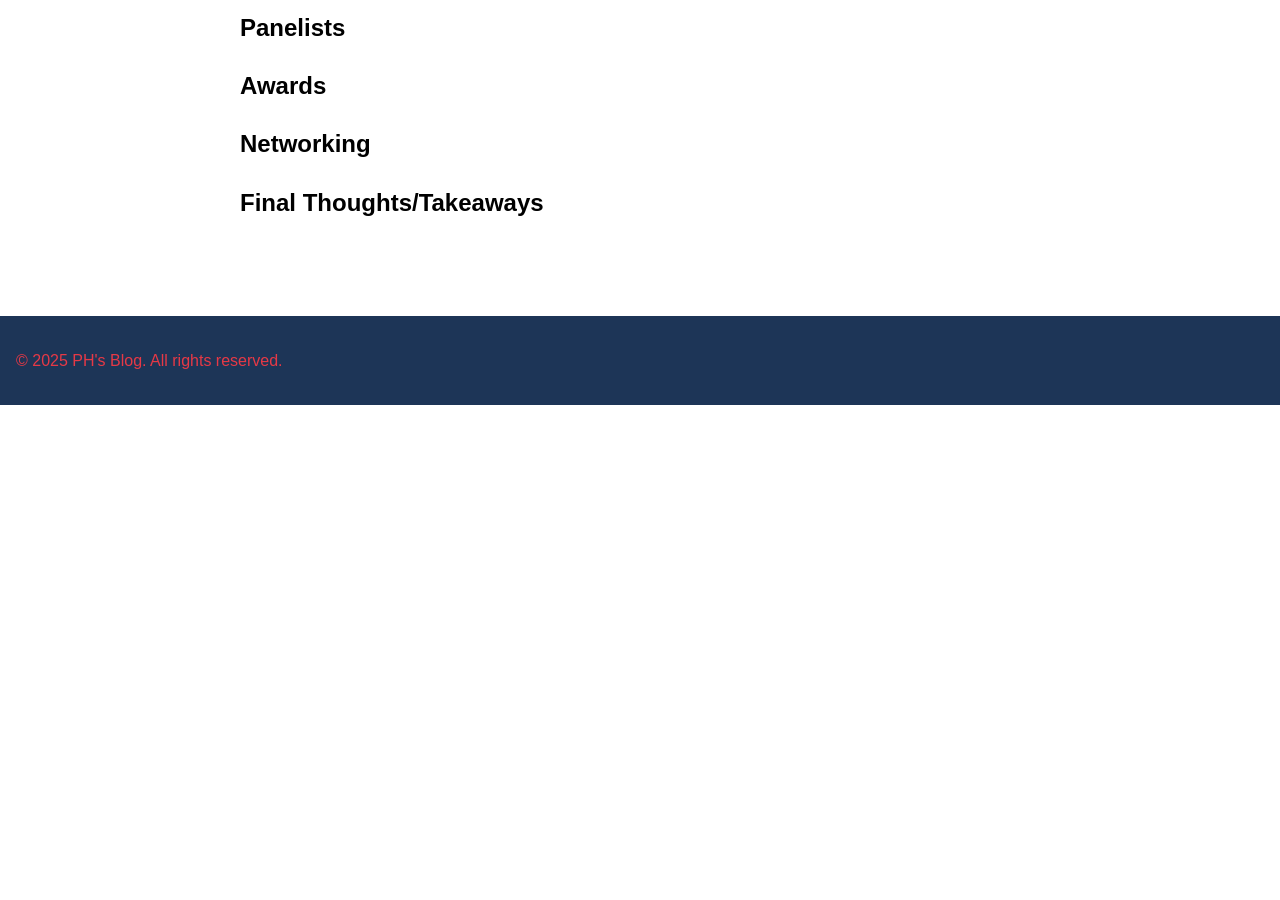
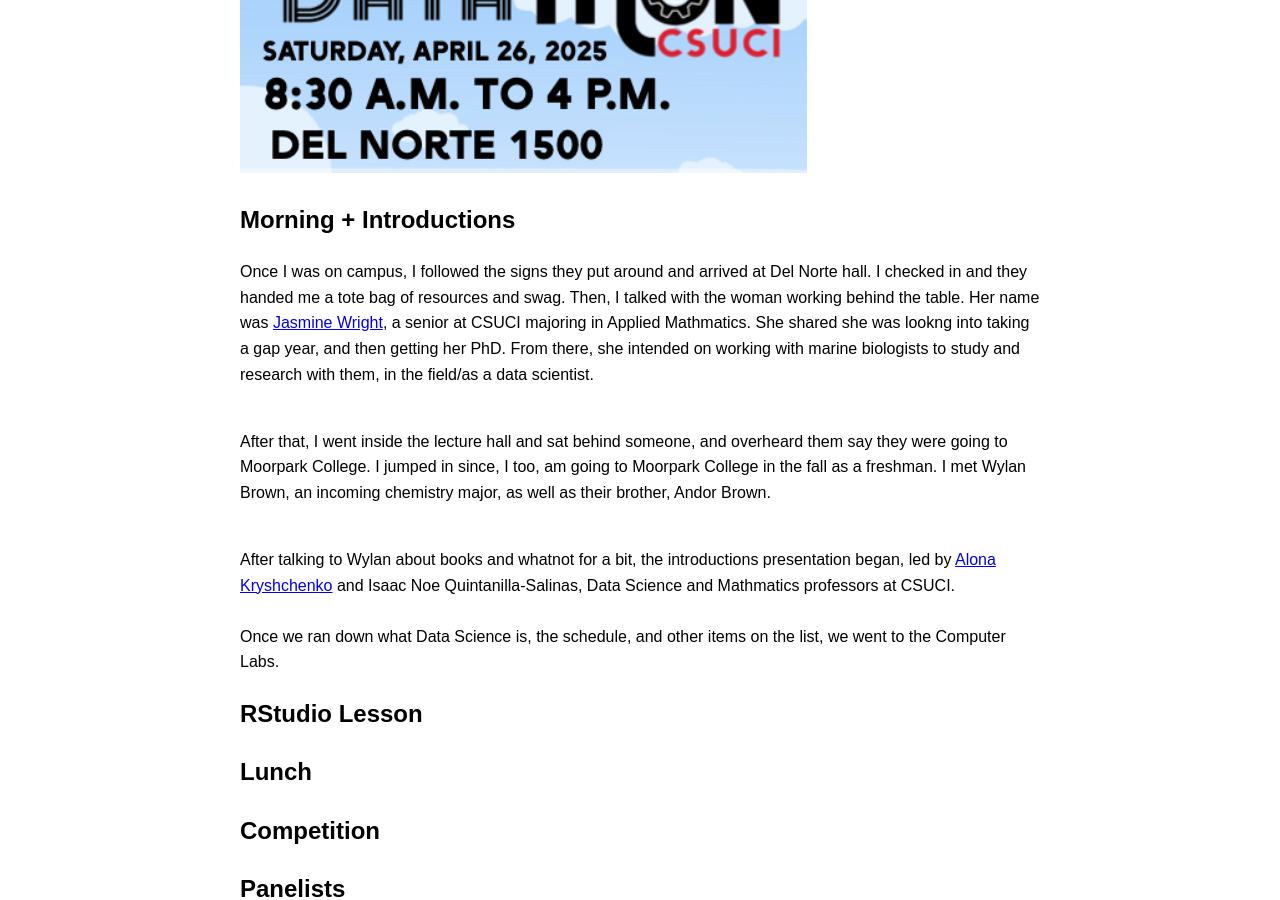
Before and after one commit to CaptainSapphire/PH-s-Blog, a Jekyll site: the page built from _posts/2025-04-29-CSUCI-Datathon.md, in a window 1280 px wide and 900 px high, scrolled down 670 px. Built offline with Jekyll 4.4.1, drawn with Linux system fonts in a browser that asks for light colours; our own code applies the rules of GitHub Pages for plain Markdown files; before the commit the page ends 1075 px from its top, so only the background shows below that.

Commit message:
Update 2025-04-29-CSUCI-Datathon.md

```diff
--- a/_posts/2025-04-29-CSUCI-Datathon.md
+++ b/_posts/2025-04-29-CSUCI-Datathon.md
@@ -1,8 +1,15 @@
 # CSUCI Datathon
-This Saturday, I attended <a href="https://www.csuci.edu/news/releases/2025-first-ever-datathon.htm">CSUCI's first-ever Datathon</a>, an event to explore data science and its applications in real world business, healthcare, and research.
+This Saturday, I attended <a href="https://www.csuci.edu/news/releases/2025-first-ever-datathon.htm">CSUCI's first-ever Datathon</a>, an event to explore data science and its applications in real world business, healthcare, and research. <br><br>
+![CSUCI Datathon](https://github.com/CaptainSapphire/PH-s-Blog/blob/main/assets/April%202025/Screenshot%202025-04-28%20083613.png?raw=true)
 
 ## Morning + Introductions
 
+Once I was on campus, I followed the signs they put around and arrived at Del Norte hall. I checked in and they handed me a tote bag of resources and swag. Then, I talked with the woman working behind the table. Her name was [Jasmine Wright](https://www.linkedin.com/in/jasmine-wright-0025271b4/), a senior at CSUCI majoring in Applied Mathmatics. She shared she was lookng into taking a gap year, and then getting her PhD. From there, she intended on working with marine biologists to study and research with them, in the field/as a data scientist. <br><br>
+
+After that, I went inside the lecture hall and sat behind someone, and overheard them say they were going to Moorpark College. I jumped in since, I too, am going to Moorpark College in the fall as a freshman. I met Wylan Brown, an incoming chemistry major, as well as their brother, Andor Brown. <br><br>
+
+After talking to Wylan about books and whatnot for a bit, the introductions presentation began, led by [Alona Kryshchenko](https://ciapps.csuci.edu/directory/Details?uid=alona.kryshchenko) and Isaac Noe Quintanilla-Salinas, Data Science and Mathmatics professors at CSUCI. <br><br>
+Once we ran down what Data Science is, the schedule, and other items on the list, we went to the Computer Labs.
 
 ## RStudio Lesson
 
```
